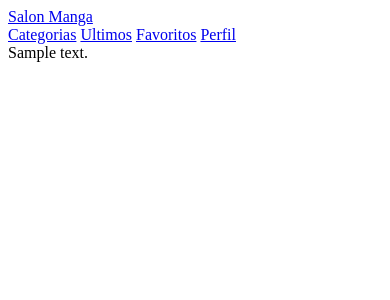
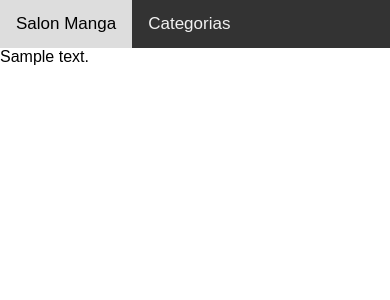
Before and after one commit to ProjectsWebTeam/SalonManga, a PHP site: template views/layout.php in a window 390 px wide. Shown: the top 300 px of the page. Run offline with PHP 8.4, Linux system fonts and the light colour scheme; the template is opened without the code that fills it: most values are stand-ins (such as "Sample title", 1, 10 or a date in 2020).

Commit message:
Estilo de TopNavBar y TopNavaBar

```diff
--- a/src/css/estilos.css
+++ b/src/css/estilos.css
@@ -0,0 +1,55 @@
+body {
+    margin: 0;
+    font-family: Arial, Helvetica, sans-serif;
+  }
+
+  .topnav {
+    overflow: hidden;
+    background-color: #333;
+  }
+
+  .topnav a {
+    float: left;
+    display: block;
+    color: #f2f2f2;
+    text-align: center;
+    padding: 14px 16px;
+    text-decoration: none;
+    font-size: 17px;
+  }
+
+  .topnav a:hover {
+    background-color: #ddd;
+    color: black;
+  }
+
+  .topnav a.active {
+    background-color: #04AA6D;
+    color: white;
+  }
+
+  .topnav .icon {
+    display: none;
+  }
+
+  @media screen and (max-width: 600px) {
+    .topnav a:not(:first-child) {display: none;}
+    .topnav a.icon {
+      float: right;
+      display: block;
+    }
+  }
+
+  @media screen and (max-width: 600px) {
+    .topnav.responsive {position: relative;}
+    .topnav.responsive .icon {
+      position: absolute;
+      right: 0;
+      top: 0;
+    }
+    .topnav.responsive a {
+      float: none;
+      display: block;
+      text-align: left;
+    }
+  }
--- a/views/layout.php
+++ b/views/layout.php
@@ -10,7 +10,7 @@
 
 <body>
     <header class="header">
-        <div class="navBar">
+        <div class="topnav">
             <a href="/">Salon Manga</a>
 
             <div class="navegacion">
```
